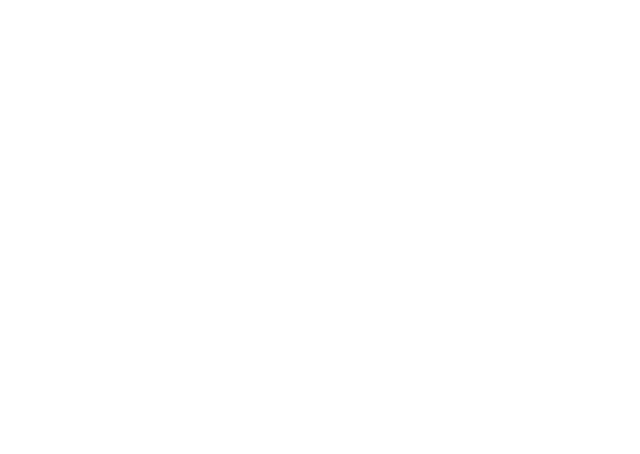
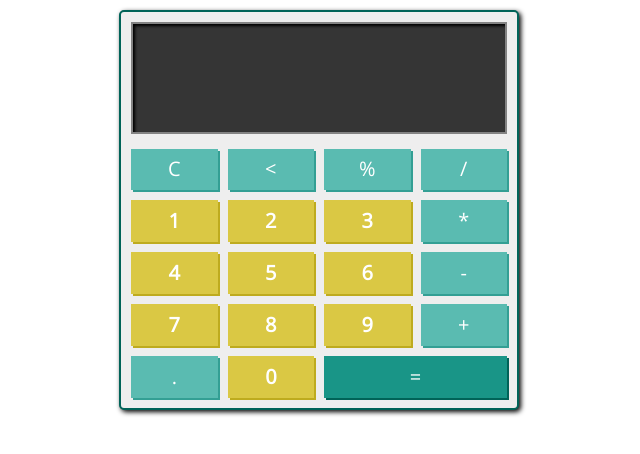
Before and after one commit to dreamer20/calc, a plain HTML site: page index.html in a window 1280 px wide. Shown: the whole page, without its empty margins (321-961 px from the left). Drawn offline with nearby package versions, Linux system fonts and the light colour scheme.

Commit message:
Create markup

```diff
--- a/index.html
+++ b/index.html
@@ -2,11 +2,122 @@
 <html>
 <head>
   <meta charset="utf-8">
+  <meta name="viewport" content="width=device-width, initial-scale=1">
+  <link rel="stylesheet" type="text/css" href="normalize.css">
+  <link href="https://fonts.googleapis.com/css?family=Open+Sans" rel="stylesheet">
   <link rel="stylesheet" type="text/css" href="style.css">
-  <link rel="stylesheet" type="text/css" href="normalize.css">
   <title>Calculator</title>
 </head>
 <body>
-
+  <div class="container">
+    <div class="row">
+      <div class="display"></div>
+    </div>
+    <div class="row">
+      <div class="column">
+        <button class="button">
+          C
+        </button>
+      </div>
+      <div class="column">
+        <button class="button">
+          <
+        </button>
+      </div>
+      <div class="column">
+        <button class="button">
+          %
+        </button>
+      </div>
+      <div class="column">
+        <button class="button">
+          /
+        </button>
+      </div>
+    </div>
+    <div class="row">
+      <div class="column">
+        <button class="button button-number">
+          1
+        </button>
+      </div>
+      <div class="column">
+        <button class="button button-number">
+          2
+        </button>
+      </div>
+      <div class="column">
+        <button class="button button-number">
+          3
+        </button>
+      </div>
+      <div class="column">
+        <button class="button">
+          *
+        </button>
+      </div>
+    </div>
+    <div class="row">
+      <div class="column">
+        <button class="button button-number">
+          4
+        </button>
+      </div>
+      <div class="column">
+        <button class="button button-number">
+          5
+        </button>
+      </div>
+      <div class="column">
+        <button class="button button-number">
+          6
+        </button>
+      </div>
+      <div class="column">
+        <button class="button">
+          -
+        </button>
+      </div>
+    </div>
+    <div class="row">
+      <div class="column">
+        <button class="button button-number">
+          7
+        </button>
+      </div>
+      <div class="column">
+        <button class="button button-number">
+          8
+        </button>
+      </div>
+      <div class="column">
+        <button class="button button-number">
+          9
+        </button>
+      </div>
+      <div class="column">
+        <button class="button">
+          +
+        </button>
+      </div>
+    </div>
+    <div class="row">
+      <div class="column">
+        <button class="button">
+          .
+        </button>
+      </div>
+      <div class="column">
+        <button class="button button-number">
+          0
+        </button>
+      </div>
+      <div class="column">
+        <button class="button button-equals">
+          =
+        </button>
+      </div>
+    </div>
+  </div>
 </body>
 </html>
--- a/style.css
+++ b/style.css
@@ -0,0 +1,122 @@
+* {
+  box-sizing: border-box;
+}
+
+html {
+  height: 100%;
+}
+
+body {
+  height: 100%;
+  padding: 10px;
+  font-family: 'Open Sans', sans-serif;
+}
+
+.container {
+  border: 2px solid #006358;
+  background: #eee;
+  box-shadow: 2px 2px 5px #000;
+  border-radius: 5px;
+  height: 400px;
+  min-height: 280px;
+  min-width: 280px;
+  max-width: 400px;
+  position: relative;
+  left: 50%;
+  transform: translateX(-50%);
+  display: flex;
+  flex-direction: column;
+}
+
+.row {
+  display: flex;
+  flex-grow: 1;
+}
+
+.row:first-child {
+  flex-grow: 5;
+}
+
+.row:last-child {
+  margin-bottom: 5px;
+}
+
+.row:last-child > .column {
+  width: 25%;
+}
+
+.row:last-child > .column:last-child {
+  width: 50%;
+}
+
+.column {
+  width: 25%;
+  flex-grow: 1;
+  padding: 5px;
+}
+
+.column:first-child {
+  margin-left: 5px;
+}
+
+.column:last-child {
+  margin-right: 5px;
+}
+
+.button {
+  width: 100%;
+  height: 100%;
+  padding: 0;
+  margin: 0;
+  border: none;
+  font-size: 20px;
+  line-height: 1;
+  cursor: pointer;
+  color: #006358;
+ background: #5ABBB1;
+  box-shadow: 2px 2px #339F94;
+  color: #fff;
+}
+
+.button:active {
+  transform: translate(2px,2px);
+  box-shadow: none;
+}
+
+.button-number {
+  font-weight: 700;
+ background: #DAC844;
+  box-shadow:  2px 2px #BEAB1E;
+}
+
+.button-equals {
+  background: #199587;
+  color: #fff;
+  box-shadow: 2px 2px #006358;
+}
+
+.display {
+  border: 2px solid #838383;
+  flex-grow: 1;
+  margin: 10px;
+  box-shadow: 2px 2px 3px #000 inset;
+  background: #353535;
+}
+
+.button-text {
+  text-align: center;
+  position: relative;
+  top: 50%;
+  transform: translateY(-50%);
+}
+
+@media (max-height: 420px) {
+  .container {
+    height: 100%;
+  }
+
+  .button-text {
+    font-size: 18px;
+    line-height: 1;
+  }
+}
```
